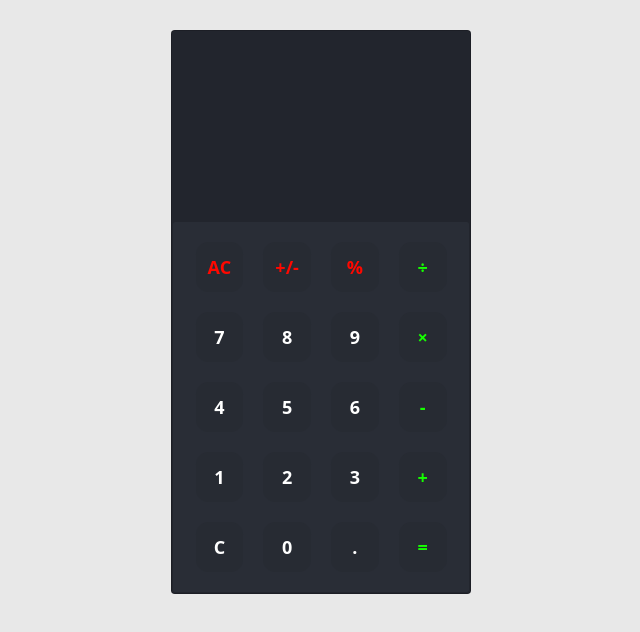
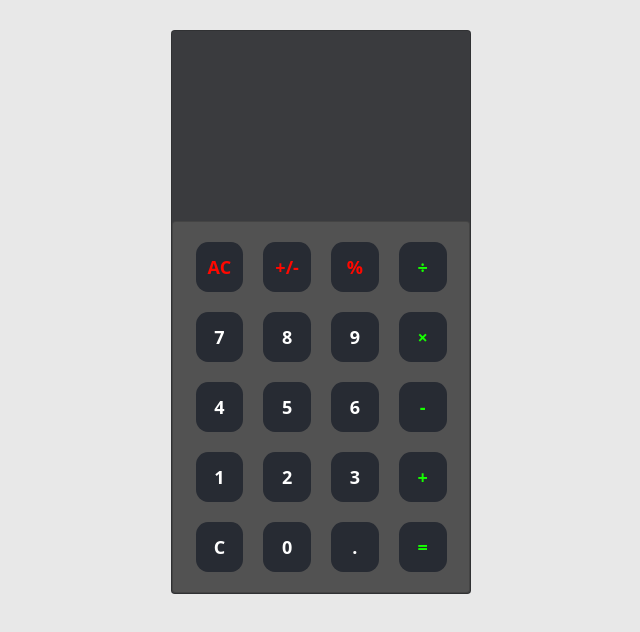
Before and after one commit to Woogiesii/Calculator-Inosoft, a plain HTML site: page index.html in a window 1280 px wide. Shown: the whole page, without its empty margins (319-959 px from the left). Drawn offline with nearby package versions, Linux system fonts and the light colour scheme.

Commit message:
Update style.css

```diff
--- a/assets/css/style.css
+++ b/assets/css/style.css
@@ -4,9 +4,9 @@ html,body {
   height: 100%;
 }
 :root{
-  --primary-color: #22252d;
+  --primary-color: #3a3b3e;
   --secondary-color: #fff;
-  --tertiary-color: #292d36;
+  --tertiary-color: #525252;
   --number-color: #272b33;
 }
 
```
